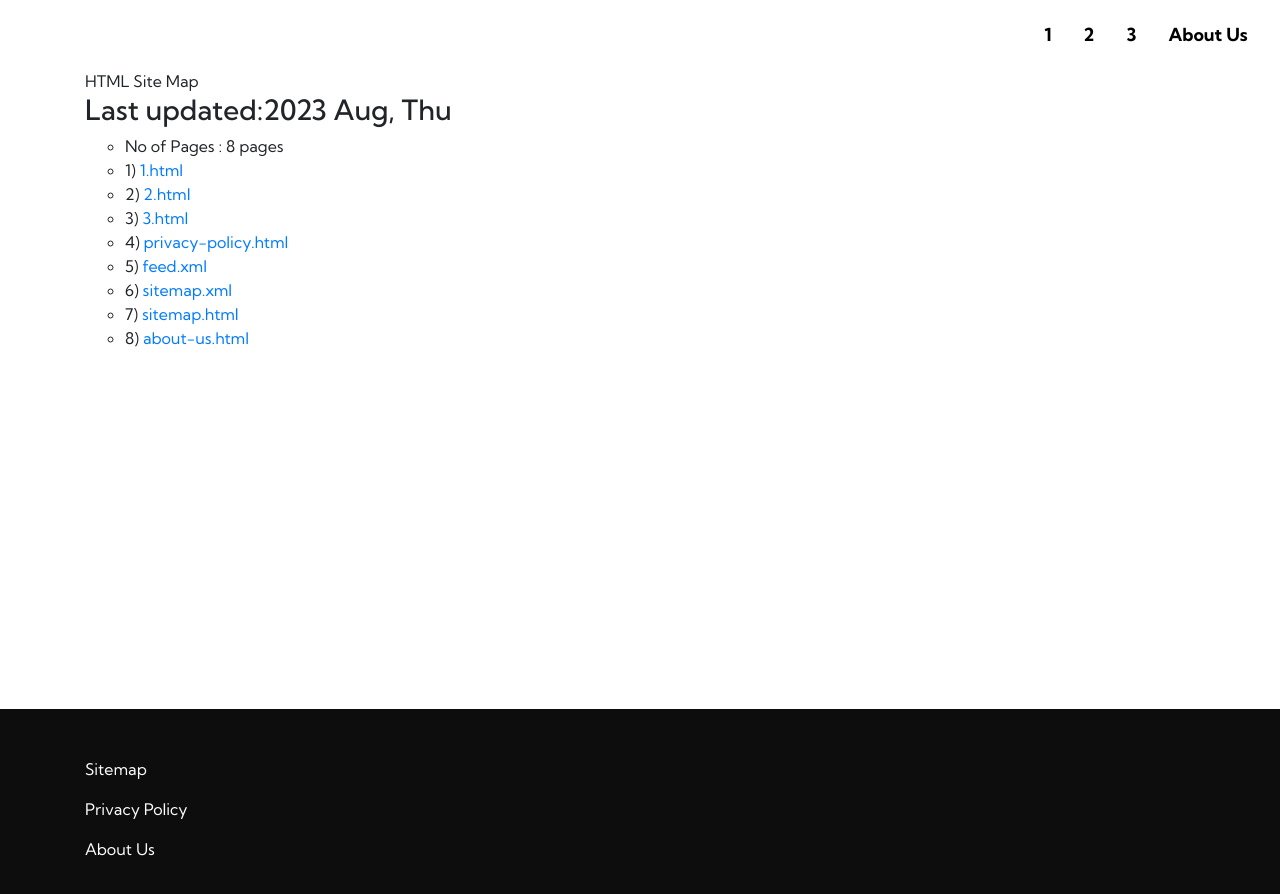
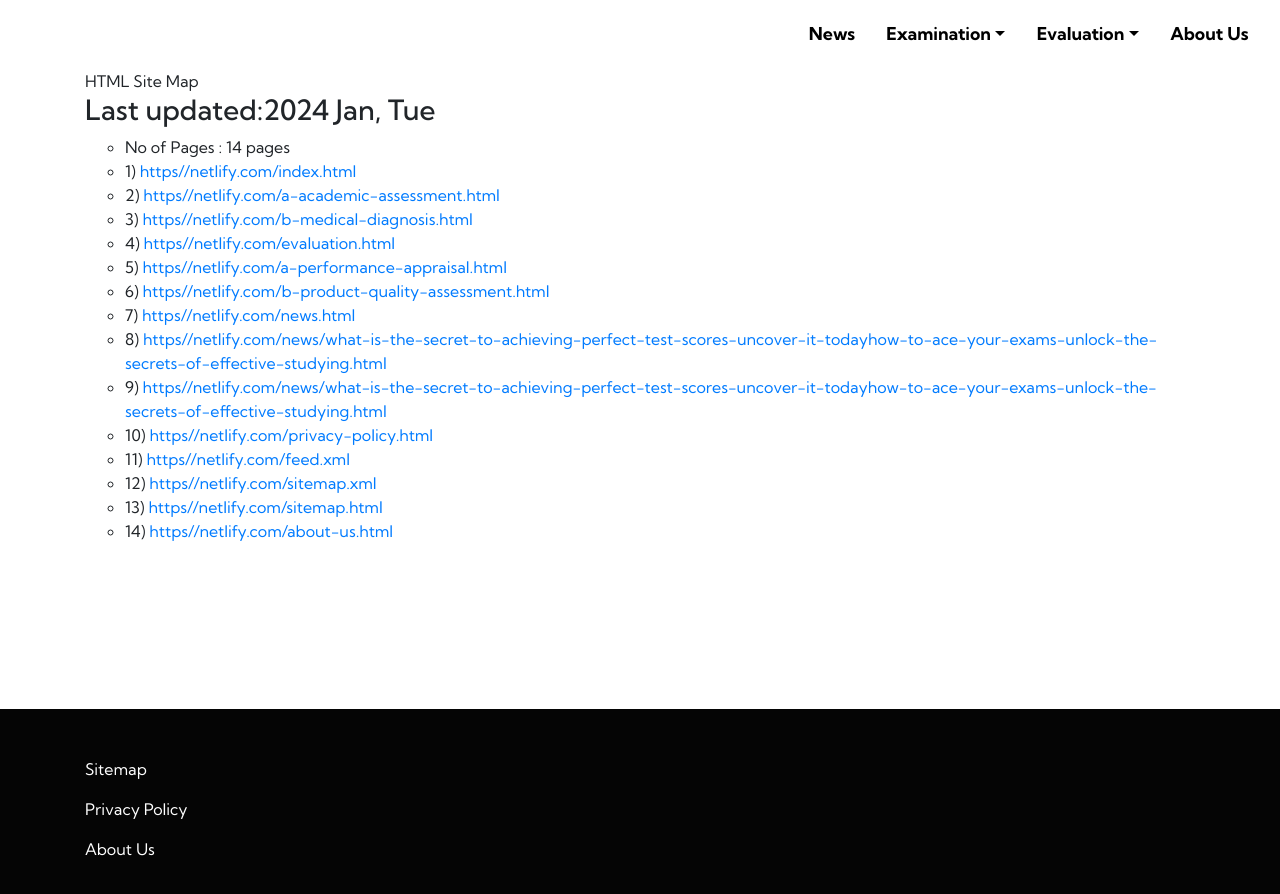
Before and after one commit to huzaifaahmed34/huzaifa-test-01, a plain HTML site: page sitemap.html in a window 1280 px wide. Drawn offline with nearby package versions, Linux system fonts and the light colour scheme.

Commit message:
Update file

```diff
--- a/sitemap.html
+++ b/sitemap.html
@@ -3,10 +3,16 @@
 <head>
 <meta charset="UTF-8">
 <title>Sitemap</title>
-<meta name="title" content="Sitemap - 1">
-<meta name="DC.title" lang="en" content="Sitemap - 1">
-<meta name="description" content="">
-<meta name="keywords" content="1">
+<meta name="title" content="Sitemap - Examination">
+<meta name="DC.title" lang="en" content="Sitemap - Examination">
+<meta name="description" content=""Examination refers to an assessment intended to measure a test-taker's knowledge, skills, aptitude or physical fitness."
+"Academic Assessment: A comprehensive evaluation tool measuring student knowledge, skills and understanding in a test format."
+"Explore b Medical Diagnosis for accurate, reliable testing. Enhanced diagnostics for proactive health management."
+"Evaluation: A critical process in testing to assess knowledge, skills, aptitude. Essential for growth and improvement."
+"Performance Appraisal: A systematic test evaluating an employee's job performance and productivity in a workplace."
+"Assess the quality of your b Product through rigorous testing methods. Ensure top-notch performance and customer satisfaction."
+">
+<meta name="keywords" content="Examination">
 <meta name="robots" content="index, follow">
 <meta name="googlebot" content="index, follow, max-snippet:-1, max-image-preview:large, max-video-preview:-1">
 <meta name="bingbot" content="index, follow, max-snippet:-1, max-image-preview:large, max-video-preview:-1">
@@ -18,110 +24,133 @@
 <script src="https://cdn.jsdelivr.net/npm/bootstrap@4.6.1/dist/js/bootstrap.bundle.min.js"></script>
 <link rel="stylesheet" href="https://cdnjs.cloudflare.com/ajax/libs/font-awesome/4.7.0/css/font-awesome.min.css">
 <style type="text/css">
-.v3b48759f1d0cd5805329319f0bdb6f6d p,.v3b48759f1d0cd5805329319f0bdb6f6d a,.v3b48759f1d0cd5805329319f0bdb6f6d span,.v3b48759f1d0cd5805329319f0bdb6f6d label{
-font-size:16px!important;
+footer *{
+font-size:16px !important;
+}
+.za8cce307ef20839fec9efe7f71de2a87 a{
+font-size:16px;
+}
+.navbar a{
+font-size: 17.8px!important;
+font-weight: bold;
+}
+html{
+scroll-behavior: smooth;
 }
 .nav-link{
 color: #000000!important;
 
 }
-.navbar a{
-font-size: 18px!important;
-font-weight: bold;
+.c0852fb13c3bce60d8c7a70749782eac1:hover{
+box-shadow: 0 49.7px 50.1px -25px rgb(0 0 0 / 30%);
+transform: rotate(-2deg) scale(1.03);
+}
+ul{
+list-style: circle;
+}
+.nav-item{
+padding-left:7.9px;
+padding-right:7.5px;
+padding-top:5.3px;
+padding-bottom:5.2px;
+}
+.t230c1ec2c2023eada15f61562c05ea87{
+background-color:#ffc107!important;
+border-color:#ffc107!important;
+color:#000000!important;
+}
+.z09b451d1a443f2defd9fec8167447d14 p,.z09b451d1a443f2defd9fec8167447d14 a,.z09b451d1a443f2defd9fec8167447d14 span,.z09b451d1a443f2defd9fec8167447d14 label{
+font-size:16px!important;
+}
+footer{
+background:#050505;
+color:#ffffff;
+}
+.z09b451d1a443f2defd9fec8167447d14 a,.za8cce307ef20839fec9efe7f71de2a87 a{
+color:#030303!important;
+text-decoration: underline !important;
+}
+a{
+text-decoration: none!important;
 }
 footer a{
 color:#ffffff;
 text-decoration: underline;
 }
-ul{
-list-style: circle;
-}
-.v51a13ca621eb32bf43b78a15f7eafc06 p,.v51a13ca621eb32bf43b78a15f7eafc06 span,.v51a13ca621eb32bf43b78a15f7eafc06 label{
+.za8cce307ef20839fec9efe7f71de2a87 p,.za8cce307ef20839fec9efe7f71de2a87 span,.za8cce307ef20839fec9efe7f71de2a87 label{
 font-size:16px!important;
-}
-.btn-md{
-padding: 15.3px 29.7px;
-border-radius: 0;
-}
-.y04fc039d7d736e0d28653eb7151670e0:hover{
-box-shadow: 0 49.9px 49.6px -25px rgb(0 0 0 / 30%);
-transform: rotate(-2deg) scale(1.03);
-}
-html{
-scroll-behavior: smooth;
-}
-footer *{
-font-size:16px !important;
-}
-footer{
-background:#0d0d0d;
-color:#ffffff;
-}
-.nav-item{
-padding-left:7.6px;
-padding-right:8.3px;
-padding-top:4.8px;
-padding-bottom:4.9px;
-}
-a{
-text-decoration: none!important;
-}
-.v3b48759f1d0cd5805329319f0bdb6f6d a,.v51a13ca621eb32bf43b78a15f7eafc06 a{
-color:#0f0f0f!important;
-text-decoration: underline !important;
-}
-.v51a13ca621eb32bf43b78a15f7eafc06 a{
-font-size:16px;
 }
 *{
 font-family: 'Kumbh Sans', sans-serif;
 }
-.ue16db79ae9d220ef9a501b43493d57c7{
-background-color:#ffc107!important;
-border-color:#ffc107!important;
-color:#000000!important;
+.btn-md{
+padding: 15px 29.9px;
+border-radius: 0;
 }
 </style>
 </head>
 <body>
 <nav class="navbar-expand-lg navbar">
-<a class="navbar-brand" href="1.html"  ></a>
+<a class="navbar-brand" href="https//netlify.com/index.html"  ></a>
 <button class="navbar-toggler" type="button" data-toggle="collapse" data-target="#navbarSupportedContent" aria-controls="navbarSupportedContent" aria-expanded="false" aria-label="Toggle navigation">
 <span class="navbar-toggler-icon"></span></button><div class="navbar-collapse collapse" id="navbarSupportedContent">
-<ul class="navbar-nav d-flex ml-auto align-items-center"><li class=" nav-item">
-<a class="we3286567de6c804e8c5a9df187f8d6ab nav-link" href="1.html"  >1</a>
-</li><li class="nav-item ">
-<a class="we3286567de6c804e8c5a9df187f8d6ab nav-link" href="2.html"  >2</a>
-</li><li class=" nav-item">
-<a class="we3286567de6c804e8c5a9df187f8d6ab nav-link" href="3.html"  >3</a>
-</li><li class="nav-item"><a class="nav-link we3286567de6c804e8c5a9df187f8d6ab" rel=nofollow href="about-us.html">About Us</a>
+<ul class="navbar-nav ml-auto align-items-center d-flex"><li class="nav-item"><a class="bf462691af452b4a019d15c6d047697f4 nav-link" href="https//netlify.com/news.html" rel="nofollow" >News</a></li>
+
+<li class="nav-item  dropdown">
+<a class="dropdown-toggle nav-link bf462691af452b4a019d15c6d047697f4" href="https//netlify.com/index.html" id="navbarDropdown" role="button" data-toggle="dropdown" aria-expanded="false">Examination</a>
+<div class="dropdown-menu dropdown-menu-right" aria-labelledby="navbarDropdown">
+<a class="dropdown-item" href="https//netlify.com/index.html"  >Examination</a>
+<br />
+<b>Warning</b>:  Undefined variable $silo_subtopic_no in <b>C:\xampp\htdocs\jasperseo_v2\generate_templates\sitemapclassic-001.php</b> on line <b>667</b><br />
+<a class="dropdown-item" href="https//netlify.com/a-academic-assessment.html"  >a Academic Assessment</a>
+<br />
+<b>Warning</b>:  Undefined variable $silo_subtopic_no in <b>C:\xampp\htdocs\jasperseo_v2\generate_templates\sitemapclassic-001.php</b> on line <b>667</b><br />
+<a class="dropdown-item" href="https//netlify.com/b-medical-diagnosis.html"  >b Medical Diagnosis</a>
+
+<li class=" dropdown nav-item">
+<a class="nav-link bf462691af452b4a019d15c6d047697f4 dropdown-toggle" href="https//netlify.com/evaluation.html" id="navbarDropdown" role="button" data-toggle="dropdown" aria-expanded="false">Evaluation</a>
+<div class="dropdown-menu dropdown-menu-right" aria-labelledby="navbarDropdown">
+<a class="dropdown-item" href="https//netlify.com/evaluation.html"  >Evaluation</a>
+<br />
+<b>Warning</b>:  Undefined variable $silo_subtopic_no in <b>C:\xampp\htdocs\jasperseo_v2\generate_templates\sitemapclassic-001.php</b> on line <b>667</b><br />
+<a class="dropdown-item" href="https//netlify.com/a-performance-appraisal.html"  >a Performance Appraisal</a>
+<br />
+<b>Warning</b>:  Undefined variable $silo_subtopic_no in <b>C:\xampp\htdocs\jasperseo_v2\generate_templates\sitemapclassic-001.php</b> on line <b>667</b><br />
+<a class="dropdown-item" href="https//netlify.com/b-product-quality-assessment.html"  >b Product Quality Assessment</a>
+<li class="nav-item"><a class="bf462691af452b4a019d15c6d047697f4 nav-link" rel=nofollow href="https//netlify.com/about-us.html">About Us</a>
 </li></ul>
 </div>
 </nav>
 <section class="container" style="min-height: 80vh;">
 <div>
 <nav> HTML Site Map</nav>
-<h3><span>Last updated:2023 Aug, Thu </h3>
+<h3><span>Last updated:2024 Jan, Tue </h3>
 </div>
 <div>
 <ul>
-<li> No of Pages :   <span>8  pages</span></li>
-<li>1) <a href="1.html " >1.html</a></li>
-<li>2) <a href="2.html " >2.html</a></li>
-<li>3) <a href="3.html " >3.html</a></li>
-<li>4) <a href="privacy-policy.html " >privacy-policy.html</a></li>
-<li>5) <a href="feed.xml " >feed.xml</a></li>
-<li>6) <a href="sitemap.xml " >sitemap.xml</a></li>
-<li>7) <a href="sitemap.html " >sitemap.html</a></li>
-<li>8) <a href="about-us.html " >about-us.html</a></li>
+<li> No of Pages :   <span>14  pages</span></li>
+<li>1) <a href="https//netlify.com/index.html " >https//netlify.com/index.html</a></li>
+<li>2) <a href="https//netlify.com/a-academic-assessment.html " >https//netlify.com/a-academic-assessment.html</a></li>
+<li>3) <a href="https//netlify.com/b-medical-diagnosis.html " >https//netlify.com/b-medical-diagnosis.html</a></li>
+<li>4) <a href="https//netlify.com/evaluation.html " >https//netlify.com/evaluation.html</a></li>
+<li>5) <a href="https//netlify.com/a-performance-appraisal.html " >https//netlify.com/a-performance-appraisal.html</a></li>
+<li>6) <a href="https//netlify.com/b-product-quality-assessment.html " >https//netlify.com/b-product-quality-assessment.html</a></li>
+<li>7) <a href="https//netlify.com/news.html " >https//netlify.com/news.html</a></li>
+<li>8) <a href="https//netlify.com/news/what-is-the-secret-to-achieving-perfect-test-scores-uncover-it-todayhow-to-ace-your-exams-unlock-the-secrets-of-effective-studying.html " >https//netlify.com/news/what-is-the-secret-to-achieving-perfect-test-scores-uncover-it-todayhow-to-ace-your-exams-unlock-the-secrets-of-effective-studying.html</a></li>
+<li>9) <a href="https//netlify.com/news/what-is-the-secret-to-achieving-perfect-test-scores-uncover-it-todayhow-to-ace-your-exams-unlock-the-secrets-of-effective-studying.html " >https//netlify.com/news/what-is-the-secret-to-achieving-perfect-test-scores-uncover-it-todayhow-to-ace-your-exams-unlock-the-secrets-of-effective-studying.html</a></li>
+<li>10) <a href="https//netlify.com/privacy-policy.html " >https//netlify.com/privacy-policy.html</a></li>
+<li>11) <a href="https//netlify.com/feed.xml " >https//netlify.com/feed.xml</a></li>
+<li>12) <a href="https//netlify.com/sitemap.xml " >https//netlify.com/sitemap.xml</a></li>
+<li>13) <a href="https//netlify.com/sitemap.html " >https//netlify.com/sitemap.html</a></li>
+<li>14) <a href="https//netlify.com/about-us.html " >https//netlify.com/about-us.html</a></li>
 </ul>
 </div>
 </section>
 <footer>
-<div class="py-4 pt-5 container" >
-<div class="row"><div class="col-lg-3"><p><a class="we3286567de6c804e8c5a9df187f8d6ab" href="sitemap.html" rel="nofollow">Sitemap</a></p>
-<p><a class="we3286567de6c804e8c5a9df187f8d6ab" href="privacy-policy.html" rel="nofollow">Privacy Policy</a></p>
-<p><a class="we3286567de6c804e8c5a9df187f8d6ab" href="about-us.html" rel="nofollow">About Us</a></p>
+<div class="py-4 container pt-5" >
+<div class="row"><div class="col-lg-3"><p><a class="bf462691af452b4a019d15c6d047697f4" href="https//netlify.com/sitemap.html" rel="nofollow">Sitemap</a></p>
+<p><a class="bf462691af452b4a019d15c6d047697f4" href="https//netlify.com/privacy-policy.html" rel="nofollow">Privacy Policy</a></p>
+<p><a class="bf462691af452b4a019d15c6d047697f4" href="https//netlify.com/about-us.html" rel="nofollow">About Us</a></p>
 </p>
 </div></div>
 </div>
```
